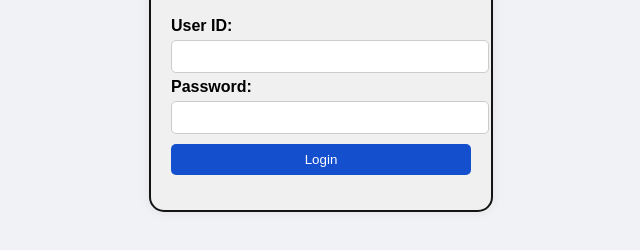
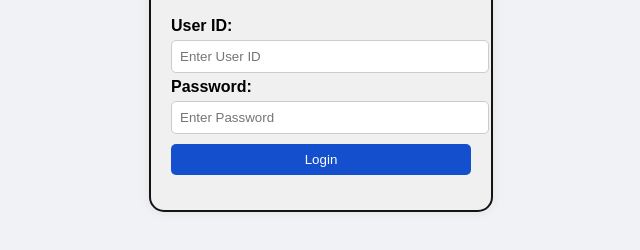
Before and after one commit to sk75-67/login-, a plain HTML site: page index.html in a window 1280 px wide. Shown: the part 330-580 px from the top of the page, without its empty margins (319-959 px from the left). Drawn offline with Linux system fonts and the light colour scheme.

Commit message:
Update index.html

```diff
--- a/index.html
+++ b/index.html
@@ -60,10 +60,10 @@
   <h2><span class="key-symbol">🔑</span>Login</h2>
   <form onsubmit="return checkLogin()">
     <label><b>User ID:</b></label>
-    <input type="text" id="userid" oninput="clearError(this)">
+    <input type="text" id="userid" oninput="clearError(this)" placeholder="Enter User ID">
 
     <label><b>Password:</b></label>
-    <input type="password" id="password" oninput="clearError(this)">
+    <input type="password" id="password" oninput="clearError(this)" placeholder="Enter Password">
 
     <input type="submit" value="Login">
 
```
